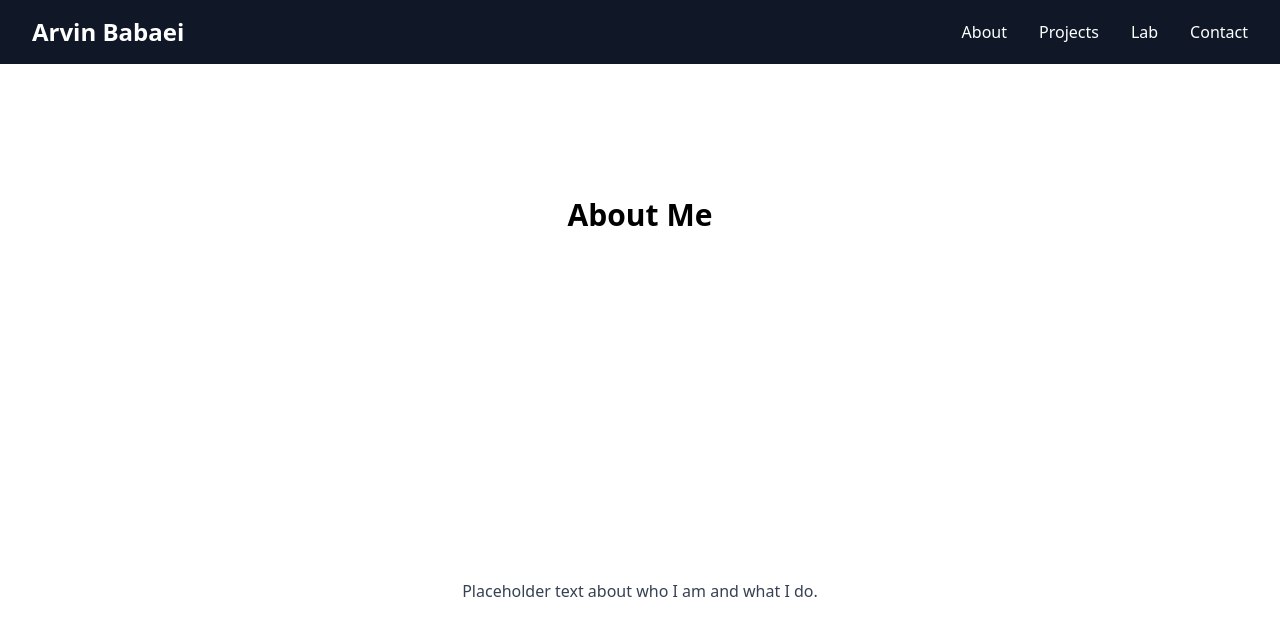
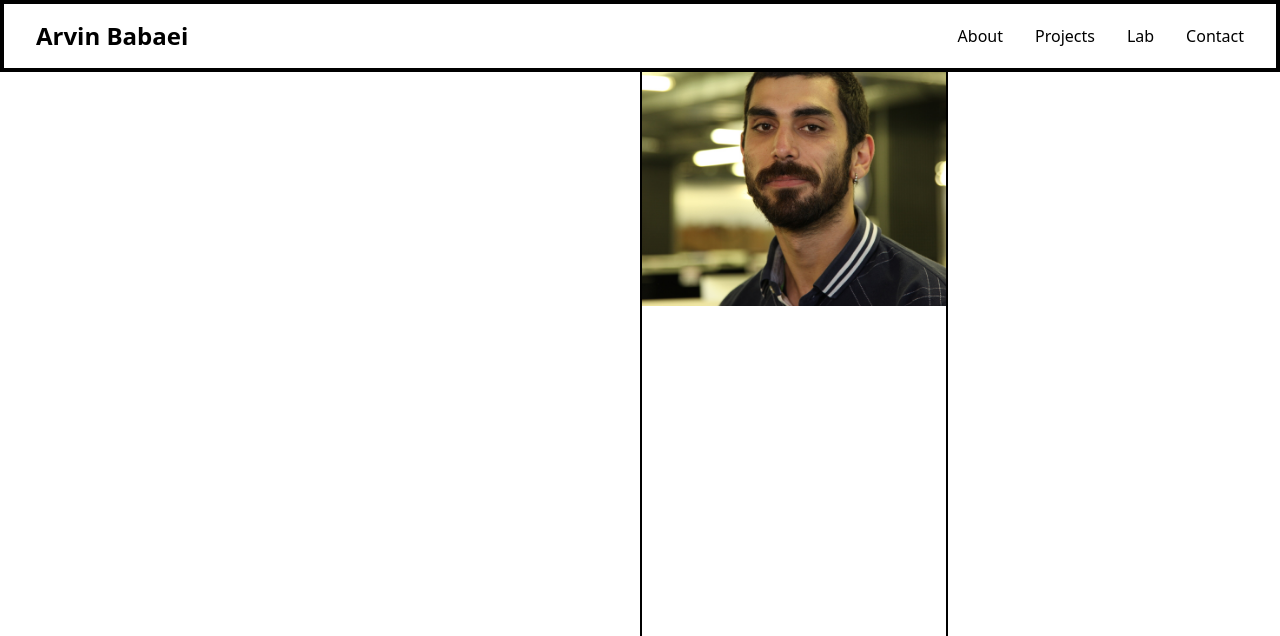
Before and after one commit to ababaei/ababaei.dev, a Vue app: page / in a window 1280 px wide. Shown: the top 636 px of the page. Built offline with nearby package versions, Linux system fonts and the light colour scheme.

Commit message:
started designingabout and projects page, need content and also responsivness

```diff
--- a/src/App.vue
+++ b/src/App.vue
@@ -1,6 +1,5 @@
 <script setup lang="ts">
 import Header from './components/Header.vue'
-import Footer from './components/Footer.vue'
 import About from './views/About.vue'
 import Projects from './views/Projects.vue'
 import Lab from './views/Lab.vue'
--- a/src/components/Header.vue
+++ b/src/components/Header.vue
@@ -1,5 +1,5 @@
 <template>
-  <header class="bg-gray-900 text-white px-8 py-4 grid grid-cols-2 items-center">
+  <header class="bg-white text-black px-8 py-4 grid grid-cols-2 items-center border-4">
     <h1 class="text-2xl font-bold">Arvin Babaei</h1>
     <nav class="justify-self-end space-x-8">
       <a href="#about" class="hover:underline">About</a>
--- a/src/views/About.vue
+++ b/src/views/About.vue
@@ -1,7 +1,26 @@
 <template>
   <!-- <section id="about" class="min-h-screen min-w-screen flex flex-col justify-center snap-start"> -->
-  <section id="about" class="min-h-screen w-screen snap-start px-6 py-8 grid place-items-center">
-    <h2 class="text-3xl font-bold mb-4">About Me</h2>
+  <section id="about" class="min-h-screen w-screen snap-start px-6 py-8 grid grid-cols-4 grid-rows-2">
+    <div class="border-2 col-start-2 self-end justify-self-center">
+      <h2 class="text-6xl font-bold mb-4">Hello,</h2>
+    </div>
+    <div class="border-2 col-start-3">
+      <img src="../assets/ababaei.jpg" alt="Photo de Arvin Babaei, developpeur de ce site portfolio">
+    </div>
+    <div class="p-0.5 border-2 col-start-2 row-start-2">
+      <h2>col2 row2</h2>
+      <p class="m-8 p-2 border-1 text-justify">
+        Lorem ipsum dolor sit amet consectetur adipiscing elit. Quisque faucibus ex sapien vitae pellentesque sem placerat. In id cursus mi pretium tellus duis convallis. Tempus leo eu aenean sed diam urna tempor. Pulvinar vivamus fringilla lacus nec metus bibendum egestas. Iaculis massa nisl malesuada lacinia integer nunc posuere. Ut hendrerit semper vel class aptent taciti sociosqu. Ad litora torquent per conubia nostra inceptos himenaeos.
+        Lorem ipsum dolor sit amet consectetur adipiscing elit. Quisque faucibus ex sapien vitae pellentesque sem placerat. In id cursus mi pretium tellus duis convallis. Tempus leo eu aenean sed diam urna tempor. Pulvinar vivamus fringilla lacus nec metus bibendum egestas. Iaculis massa nisl malesuada lacinia integer nunc posuere. Ut hendrerit semper vel class aptent taciti sociosqu. Ad litora torquent per conubia nostra inceptos himenaeos.
+      </p>
+    </div>
+    <div class="p-0.5 border-2 col-start-3 row-start-2">
+      <h2>col3 row2</h2>
+      <p class="m-8 p-2 border-1 text-justify">
+        Lorem ipsum dolor sit amet consectetur adipiscing elit. Quisque faucibus ex sapien vitae pellentesque sem placerat. In id cursus mi pretium tellus duis convallis. Tempus leo eu aenean sed diam urna tempor. Pulvinar vivamus fringilla lacus nec metus bibendum egestas. Iaculis massa nisl malesuada lacinia integer nunc posuere. Ut hendrerit semper vel class aptent taciti sociosqu. Ad litora torquent per conubia nostra inceptos himenaeos.
+        Lorem ipsum dolor sit amet consectetur adipiscing elit. Quisque faucibus ex sapien vitae pellentesque sem placerat. In id cursus mi pretium tellus duis convallis. Tempus leo eu aenean sed diam urna tempor. Pulvinar vivamus fringilla lacus nec metus bibendum egestas. Iaculis massa nisl malesuada lacinia integer nunc posuere. Ut hendrerit semper vel class aptent taciti sociosqu. Ad litora torquent per conubia nostra inceptos himenaeos.
+      </p>
+    </div>
     <p class="text-gray-700">Placeholder text about who I am and what I do.</p>
   </section>
 </template>
--- a/src/views/Projects.vue
+++ b/src/views/Projects.vue
@@ -1,7 +1,17 @@
 <template>
   <!-- <section id="projects" class="min-h-screen flex flex-col justify-center snap-start"> -->
-  <section id="projects" class="min-h-screen w-screen snap-start px-6 py-8 grid place-items-center">
-    <h2 class="text-3xl font-bold mb-4">My Projects</h2>
-    <p class="text-gray-700">Placeholder text about who I am and what I do.</p>
+  <section id="about" class="min-h-screen w-screen snap-start px-6 py-8 grid grid-cols-4 grid-rows-2">
+  <div class="border-2 col-start-2 self-end justify-self-center">
+    <h2 class="text-6xl font-bold mb-4">Projects</h2>
+  </div>
+  <div class="border-2 col-start-3">
+  </div>
+  <div class="p-0.5 border-2 col-start-2 row-start-2">
+    <h2>col2 row2</h2>
+  </div>
+  <div class="p-0.5 border-2 col-start-3 row-start-2">
+    <h2>col3 row2</h2>
+  </div>
+  <p class="text-gray-700">Placeholder text about who I am and what I do.</p>
   </section>
 </template>
```
Also changed, not shown: src/assets/ababaei.jpg (added).
